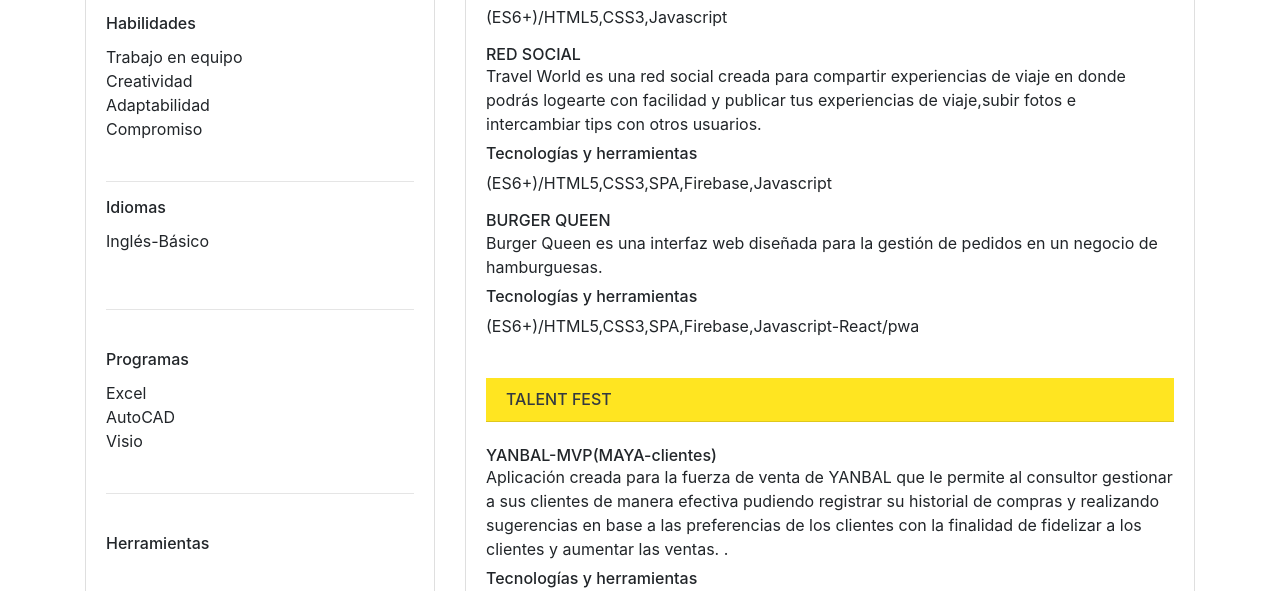
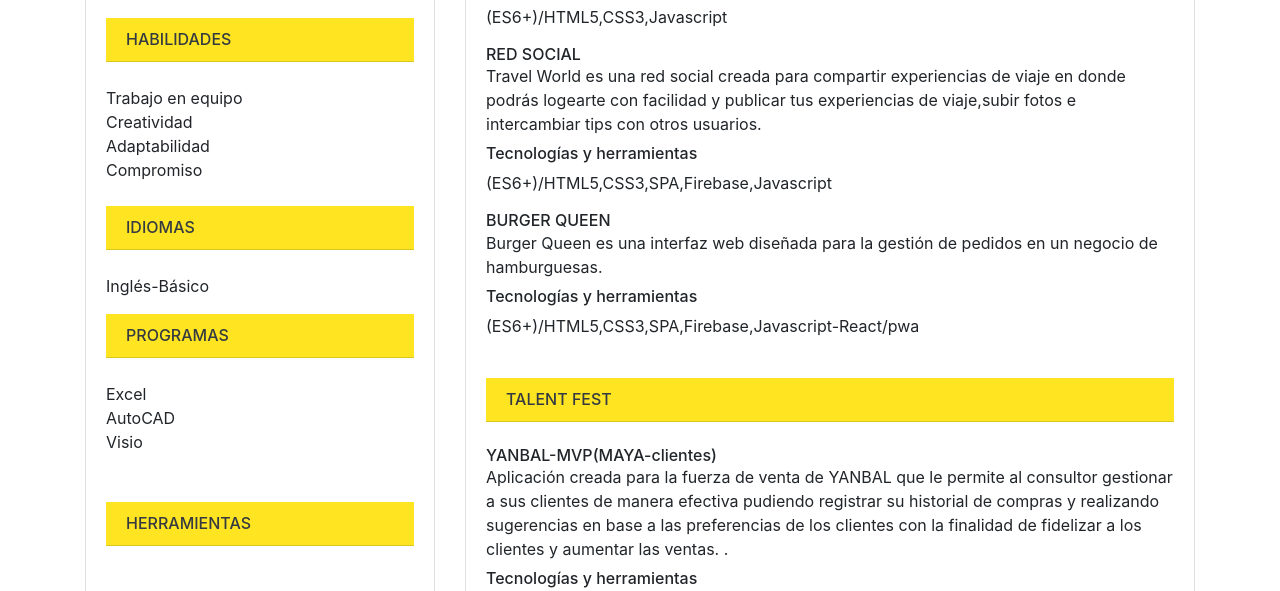
Before and after one commit to jael-VRR/cv-designjl, a website: page index.html in a window 1280 px wide. Shown: the part 594-1185 px from the top of the page. Drawn offline with nearby package versions, Linux system fonts and the light colour scheme.

Commit message:
change styles

```diff
--- a/index.html
+++ b/index.html
@@ -22,8 +22,8 @@
 					<p class="badge badge-pill badge-light">Developer Front-end</p>
 					<hr><!-- end section 1 -->
 					<div class="card-body">
-						<h6 class="card-title">Contacto</h6>
-
+            <h6 class="card-header  bg-ligth text-dark">CONTACTO</h6>
+            <br>
 						<a class="badge badge-pill badge-light"
 							href="mailto:rafa@gmail.com?Subject=Interesado%20en%20el%20curso"><img class="icon-1 mr-2"
 								src="./img/gmail.png" alt="">jrodriguezruidias@gmail.com</a>
@@ -33,9 +33,11 @@
 								src="./img/github (1).png"></i>https://github.com/jael-VRR</a>
 						<a class="badge badge-pill badge-light"><img class="icon-1 mr-2"
 								src="./img/telefono-movil.png"></i>910469991</a>
-            <hr><!-- end section 2 -->
+            <!-- end section 2 -->
             <br>
-						<h6 class="card-title">Habilidades</h6>
+            <br>
+            <h6 class="card-header  bg-ligth text-dark">HABILIDADES</h6>
+						<br>
 						<ul class="list-group">
 							<li class="list-group">Trabajo en equipo</li>
 							<li class="list-group">Creatividad</li>
@@ -43,22 +45,21 @@
 							<li class="list-group">Compromiso</li>
             </ul>
             <br>
-						<hr><!-- end section 3 -->
-						<h6 class="card-title">Idiomas</h6>
+            <!-- end section 3 -->
+            <h6 class="card-header  bg-ligth text-dark">IDIOMAS</h6>
+            <br>
             <p>Inglés-Básico</p>
-            <br>
-            <hr>
-            <br>
-						<h6 class="card-title">Programas</h6>
+            <h6 class="card-header  bg-ligth text-dark">PROGRAMAS</h6>
+					  <br>
 						<ul class="list-group">
 							<li class="list-group">Excel</li>
 							<li class="list-group">AutoCAD</li>
               <li class="list-group">Visio</li>
             </ul>
             <br>
-            <hr>
             <br>
-            <h6 class="card-title">Herramientas</h6>
+            <h6 class="card-header  bg-ligth text-dark">HERRAMIENTAS</h6>
+
             <br>
             <br>
             <ul class="list-group">
@@ -213,6 +214,7 @@
 							</dd>
 							<h6>Tecnologías y herramientas</h6><p>(ES6+)/HTML5,CSS3,SPA,Firebase,Sass,Boostrap,GitHub,Figma</p>
             </ul>
+            <br>
 
 		</main>
 	</div><!-- end sections -->
```
